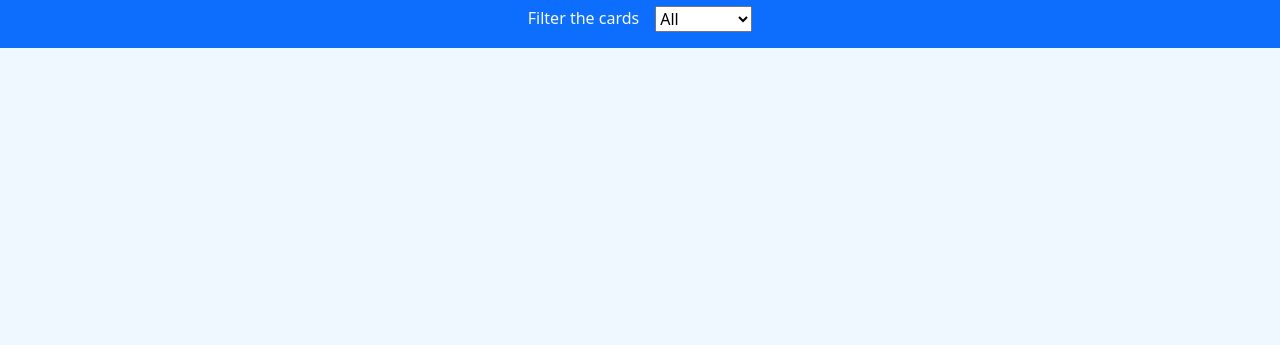
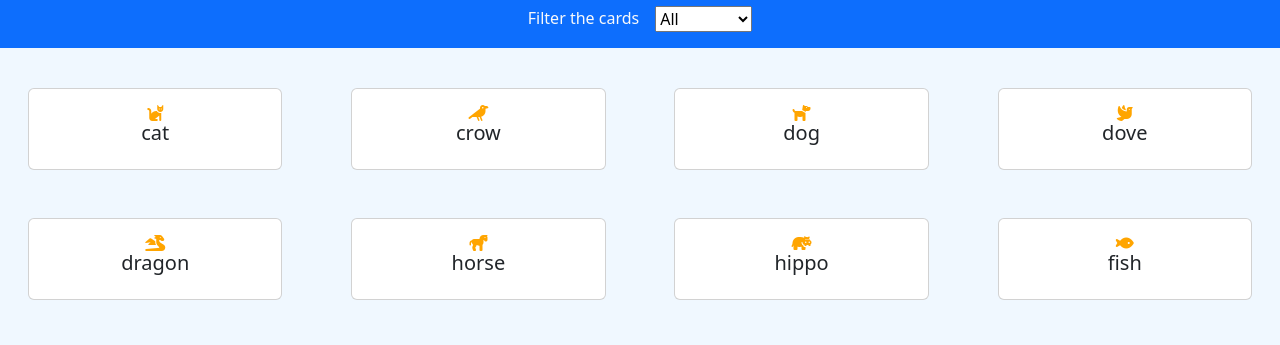
Before and after one commit to G-Lumia/js-es6-icons, a plain HTML site: page index.html in a window 1280 px wide. Shown: the part 56-401 px from the top of the page. Drawn offline with nearby package versions, Linux system fonts and the light colour scheme.

Commit message:
milestone 1 and 2 completed

```diff
--- a/index.html
+++ b/index.html
@@ -26,7 +26,7 @@
         </select>
     </nav>
     <main>
-        <div id="cards">
+        <div id="cards" class="row row-cols-5 p-3 justify-content-between">
 
         </div>
     </main>
--- a/js/myscript.js
+++ b/js/myscript.js
@@ -124,3 +124,26 @@ const icons = [
         color: 'blue'
     }
 ];
+
+const cards = document.getElementById("cards");
+
+function createCards()
+{
+    icons.forEach(element =>
+    {
+        const card = document.createElement("div");
+        const icon = document.createElement("i");
+        const name = document.createElement("h5");
+
+        card.classList.add("card" , "col" , "py-3" , "m-4" , "flex-columns" , "align-items-center" , "text-center");
+        icon.classList.add(element.prefix + element.family , element.prefix + element.name);
+        icon.style.color = element.color;
+        name.innerText = element.name;
+
+        card.appendChild(icon);
+        card.appendChild(name);
+        cards.appendChild(card);
+    });
+}
+
+createCards();
```
